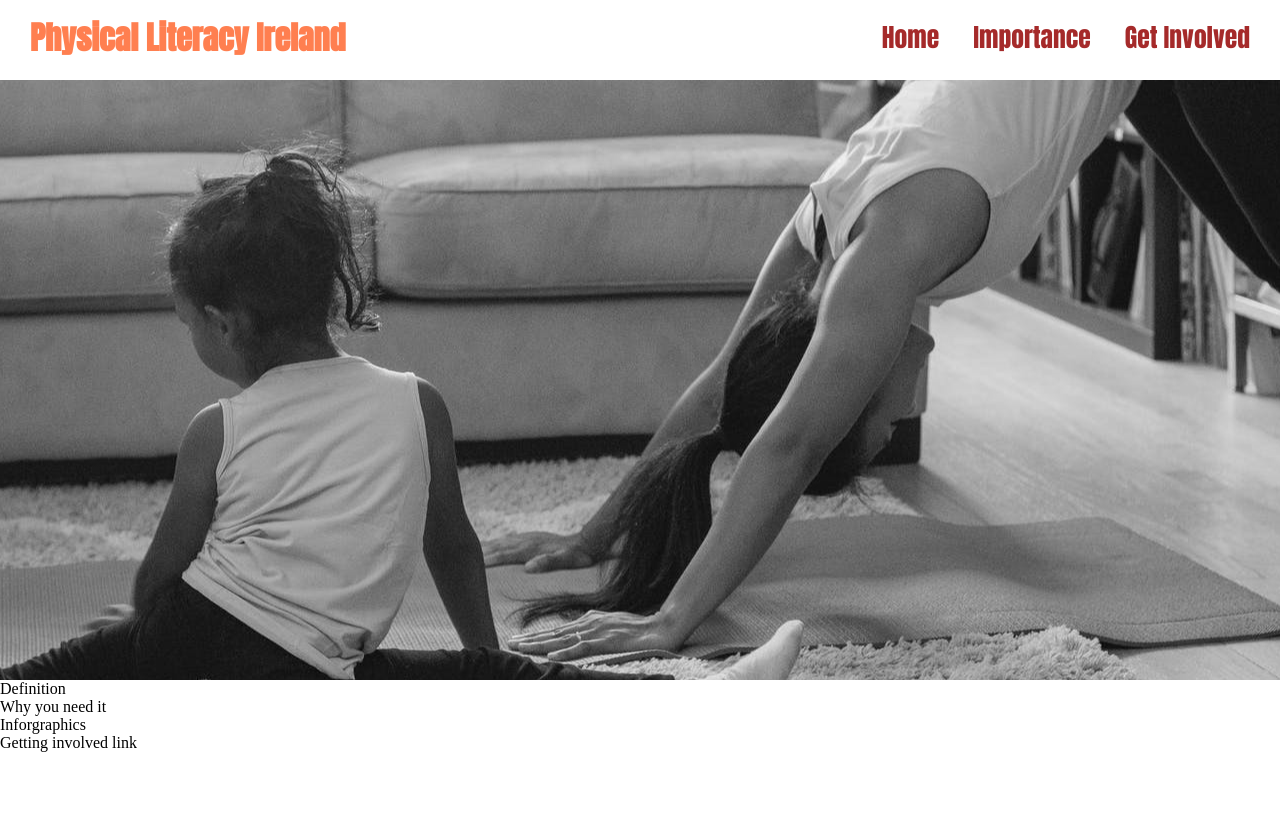
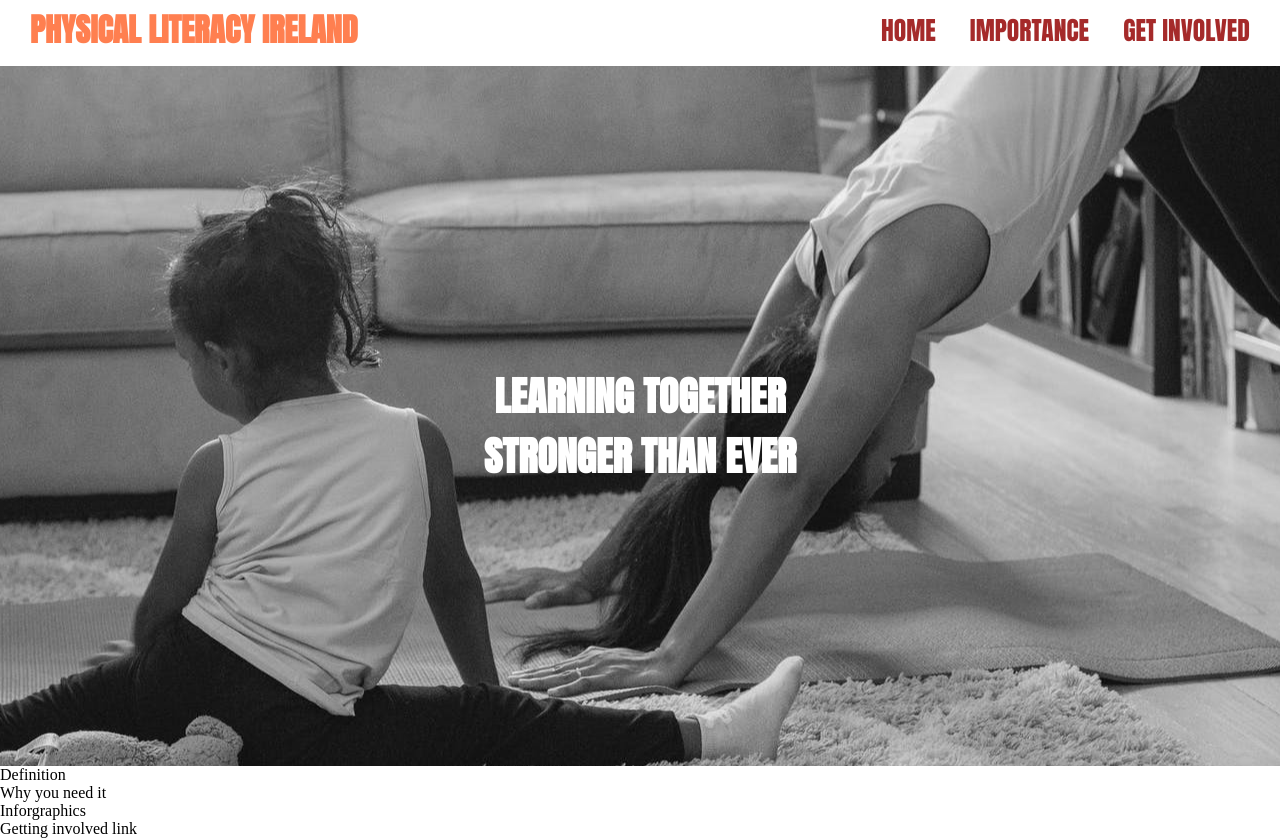
Before and after one commit to Clarkinr/robclarkin-project-1, a plain HTML site: page index.html in a window 1280 px wide. Before the commit the page ends 800 px from the top, so only its background shows below. Drawn offline with Linux system fonts and the light colour scheme.

Commit message:
add cover text and basics style to index main image

```diff
--- a/assets/css/style.css
+++ b/assets/css/style.css
@@ -18,6 +18,7 @@ body {
     text-decoration: none;
     color: coral;
     font-family: Anton, sans-serif;
+    text-transform: uppercase;
 }
 
 #menu {
@@ -25,7 +26,7 @@ body {
 }
 
 #menu, #logo-top {
-    line-height: 75px;
+    line-height: 60px;
 }
 
 #menu li {
@@ -38,6 +39,7 @@ body {
     color: brown;
     font-family: Anton, sans-serif;
     font-size: 1.6em;
+    text-transform: uppercase;
 }
 
 /* Main image on index page */
@@ -49,9 +51,26 @@ body {
 }
 
 #main-image {
-    height: 600px;
+    height: 700px;
     width: 100%;
     background: url(../images/pexels-photo-5093614.jpeg) no-repeat center center;
     clear: both;
     filter: grayscale(100%);
 }
+
+/* Cover text */
+#image-cover {
+    position: relative;
+    text-align: center;
+    height: auto;
+    margin: 0 auto;
+    width: max-content;
+    color: white;
+    padding-top: 300px;
+}
+
+#image-cover h2, h3{
+    font-size: 250%;
+    text-transform: uppercase;
+    font-family: Anton, sans-serif;
+}
--- a/index.html
+++ b/index.html
@@ -27,7 +27,12 @@
         </nav>
     </header>
     <Section class="main-image-outer">
-        <div id="main-image"></div>
+        <div id="main-image">
+        <div id="image-cover">
+            <h2>Learning together</h2>
+            <h3>Stronger than ever</h3>
+        </div>
+        </div>
     </Section>
     <Section>
         Definition
```
